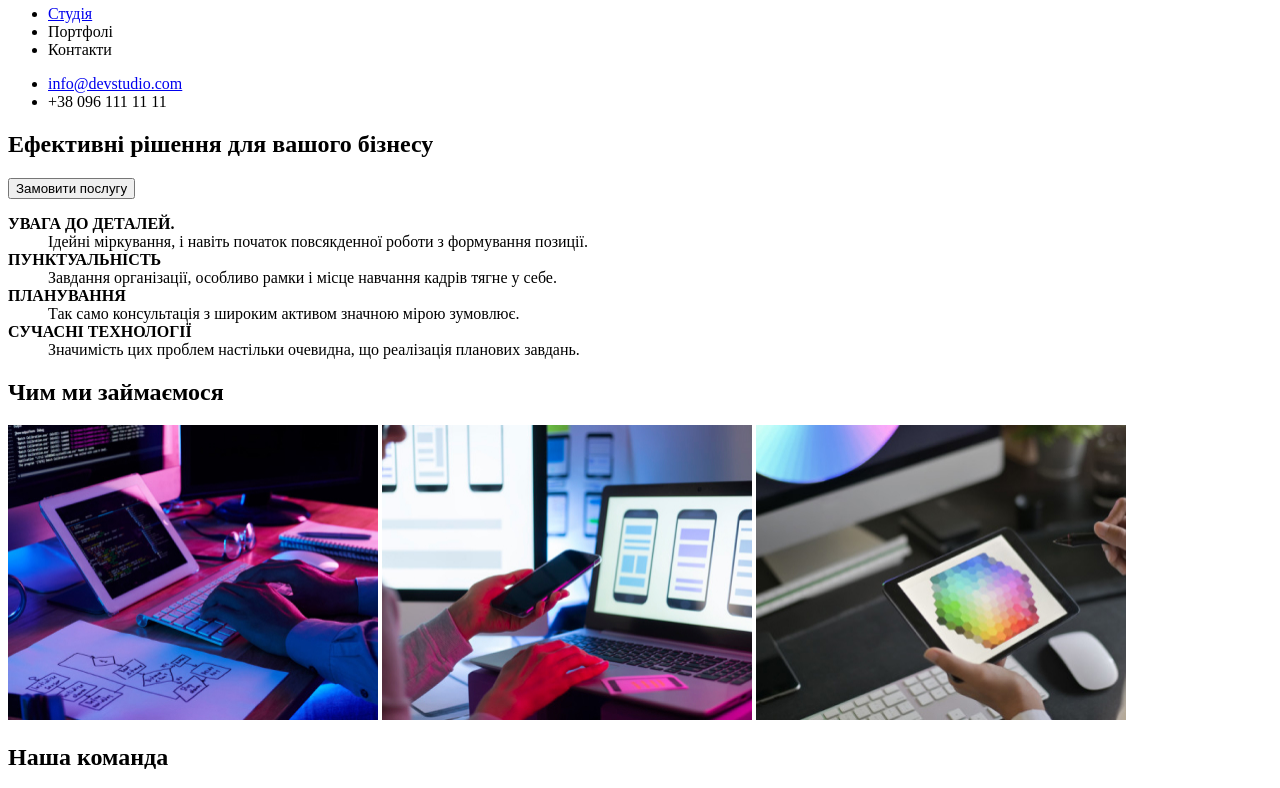
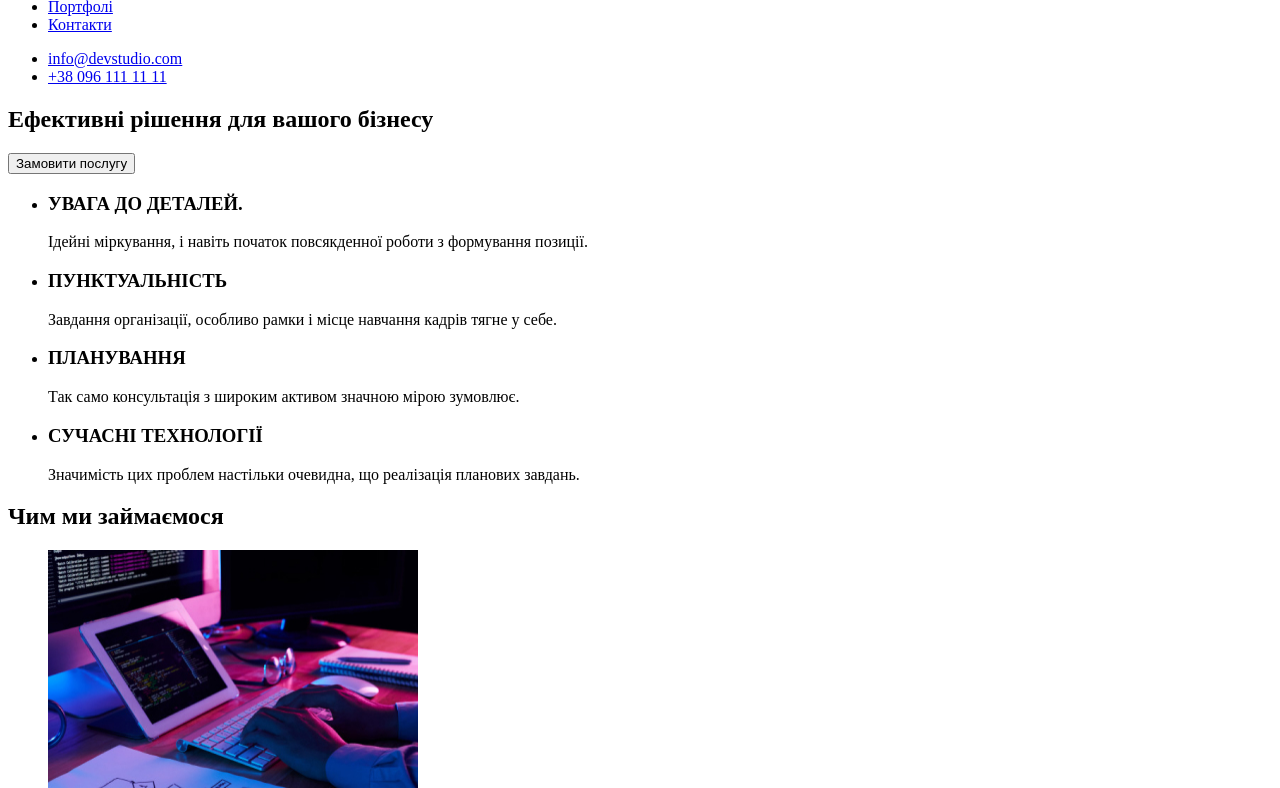
Before and after one commit to vlad2000j/goit-markup-hw-01, a plain HTML site: page Index.html in a window 1280 px wide. Shown: the part 62-850 px from the top of the page. Drawn offline with Linux system fonts and the light colour scheme.

Commit message:
Доопрацював 06.10.2022

```diff
--- a/Index.html
+++ b/Index.html
@@ -8,58 +8,86 @@
   </head>
   <body>
     <header>
-      <a href="/"><h2>WebStudio</h2></a>
+      <a href="/">WebStudio</a>
       <nav>
         <ul>
           <li><a href="#">Студія</a></li>
-          <li>Портфолі</li>
-          <li>Контакти</li>
+          <li><a href="#">Портфолі</a></li>
+          <li><a href="#">Контакти</a></li>
         </ul>
       </nav>
-      <nav>
       <ul>
         <li><a href="mailto:info@devstudio.com">info@devstudio.com</a></li>
-          <li>+38 096 111 11 11</li>
+        <li><a href="tel:+380961111111">+38 096 111 11 11</a></li>
       </ul>
-      </nav>
     </header>
     <main>
-      <section class="Шапка">
+      <section class="top">
         <h1>Ефективні рішення для вашого бізнесу</h1>
-        <button>Замовити послугу</button>
+        <button type="button">Замовити послугу</button>
       </section>
-      <dl>
-        <dt><b> УВАГА ДО ДЕТАЛЕЙ.</b></dt>
-        <dd>
-          Ідейні міркування, і навіть початок повсякденної роботи з формування
-          позиції.
-        </dd>
-        <dt><b>ПУНКТУАЛЬНІСТЬ</b></dt>
-        <dd>
-          Завдання організації, особливо рамки і місце навчання кадрів тягне у
-          себе.
-        </dd>
-        <dt><b>ПЛАНУВАННЯ</b></dt>
-        <dd>Так само консультація з широким активом значною мірою зумовлює.</dd>
-        <dt><b>СУЧАСНІ ТЕХНОЛОГІЇ</b></dt>
-        <dd>
+      <section>
+        <ul>
+          <li>
+            <h3>УВАГА ДО ДЕТАЛЕЙ.</h3>
+            <p>
+              Ідейні міркування, і навіть початок повсякденної роботи з
+              формування позиції.
+            </p>
+          </li>
+          <li>
+            <h3>ПУНКТУАЛЬНІСТЬ</h3>
+            <p>
+              Завдання організації, особливо рамки і місце навчання кадрів тягне
+              у себе.
+            </p>
+          </li>
+          <li>
+            <h3>ПЛАНУВАННЯ</h3>
+            <p>
+              Так само консультація з широким активом значною мірою зумовлює.
+            </p>
+          </li>
+          <li>
+            <h3>СУЧАСНІ ТЕХНОЛОГІЇ</h3>
+            <p>
               Значимість цих проблем настільки очевидна, що реалізація планових
               завдань.
-        </dd>
-      </dl>
+            </p>
+          </li>
+        </ul>
+      </section>
+
+      <section>
         <h2>Чим ми займаємося</h2>
+        <ul>
+          <li>
             <img
               src="./images/printing.jpg"
               width="370"
               height="295"
               alt="printing"
             />
-      <img src="./images/phone.jpg" width="370" height="295" alt="phone" />
+          </li>
+          <li>
+            <img
+              src="./images/phone.jpg"
+              width="370"
+              height="295"
+              alt="phone"
+            />
+          </li>
+          <li>
             <img src="./images/ipad.jpg" width="370" height="295" alt="ipad" />
+          </li>
+        </ul>
+      </section>
 
       <section class="ourteam">
         <h2>Наша команда</h2>
 
+        <ul>
+          <li>
             <img
               src="./images/ІгорДем'яненко.jpg"
               width="270"
@@ -69,7 +97,9 @@
 
             <p>Ігор Дем'яненко</p>
             <p>Product Designer</p>
+          </li>
 
+          <li>
             <img
               src="./images/ОльгаРєпіна.jpg"
               width="270"
@@ -79,7 +109,9 @@
 
             <p>Ольга Рєпіна</p>
             <p>Frontend Developer</p>
+          </li>
 
+          <li>
             <img
               src="./images/МиколаТарасов.jpg"
               width="270"
@@ -89,7 +121,9 @@
 
             <p>Микола Тарасов</p>
             <p>Marketing</p>
+          </li>
 
+          <li>
             <img
               src="./images/МихайлоЄрмаков.jpg"
               width="270"
@@ -99,17 +133,19 @@
 
             <p>Михайло Єрмаков</p>
             <p>Marketing</p>
+          </li>
+        </ul>
       </section>
     </main>
     <footer>
+      <a href="/">WebStudio</a>
+      <address>
       <ul>
-        <li>
-          <h2><a href="/">WebStudio</a></h2>
-        </li>
-        <li><address>м. Київ, пр-т Лесі Українки, 26</address></li>
-        <li><p>info@devstudio.com</p></li>
-        <li><p>+38 096 111 11 11</p></li>
+        <li><a href=""> м. Київ, пр-т Лесі Українки, 26</a></li>
+        <li><a href=""> info@devstudio.com</a></li>
+        <li><a href=""> +38 096 111 11 11</a></li>
       </ul>
+      </address>
     </footer>
   </body>
 </html>
```
Lines whose indentation alone changed are shown as unchanged.
